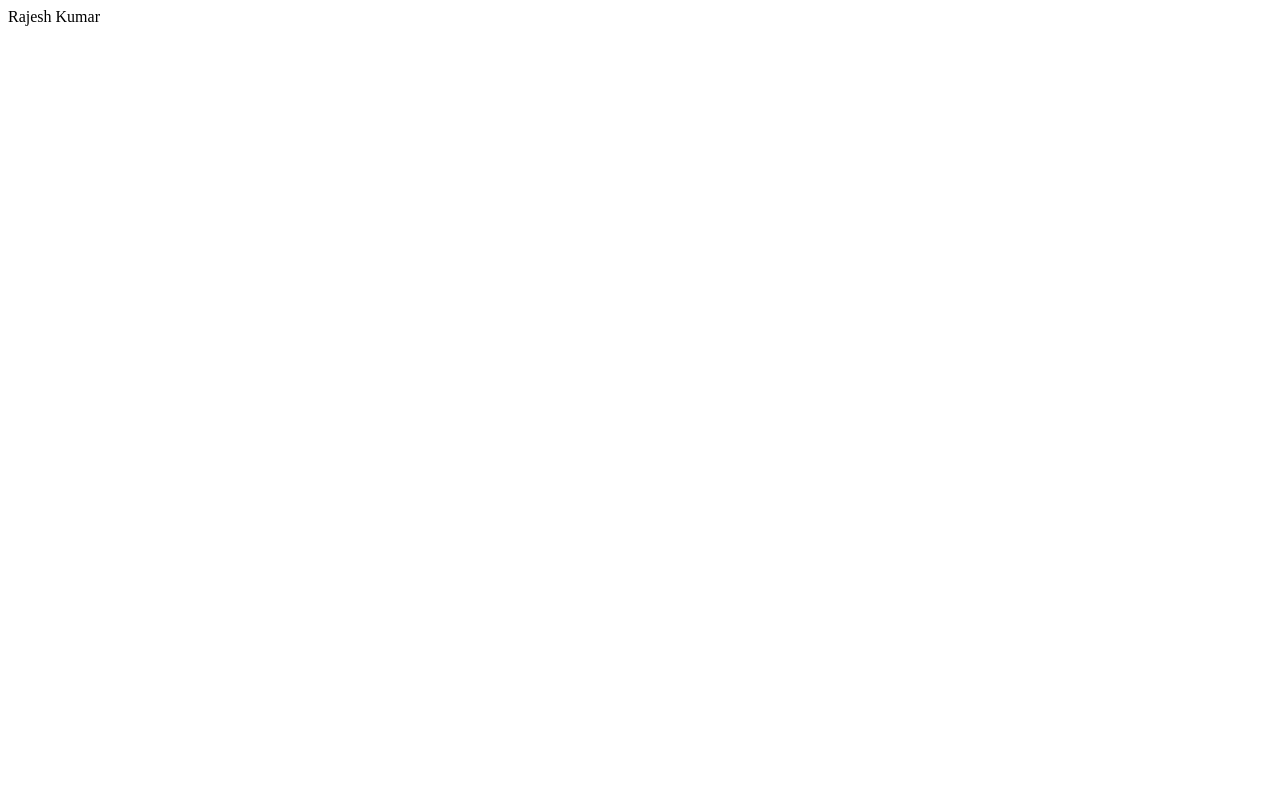
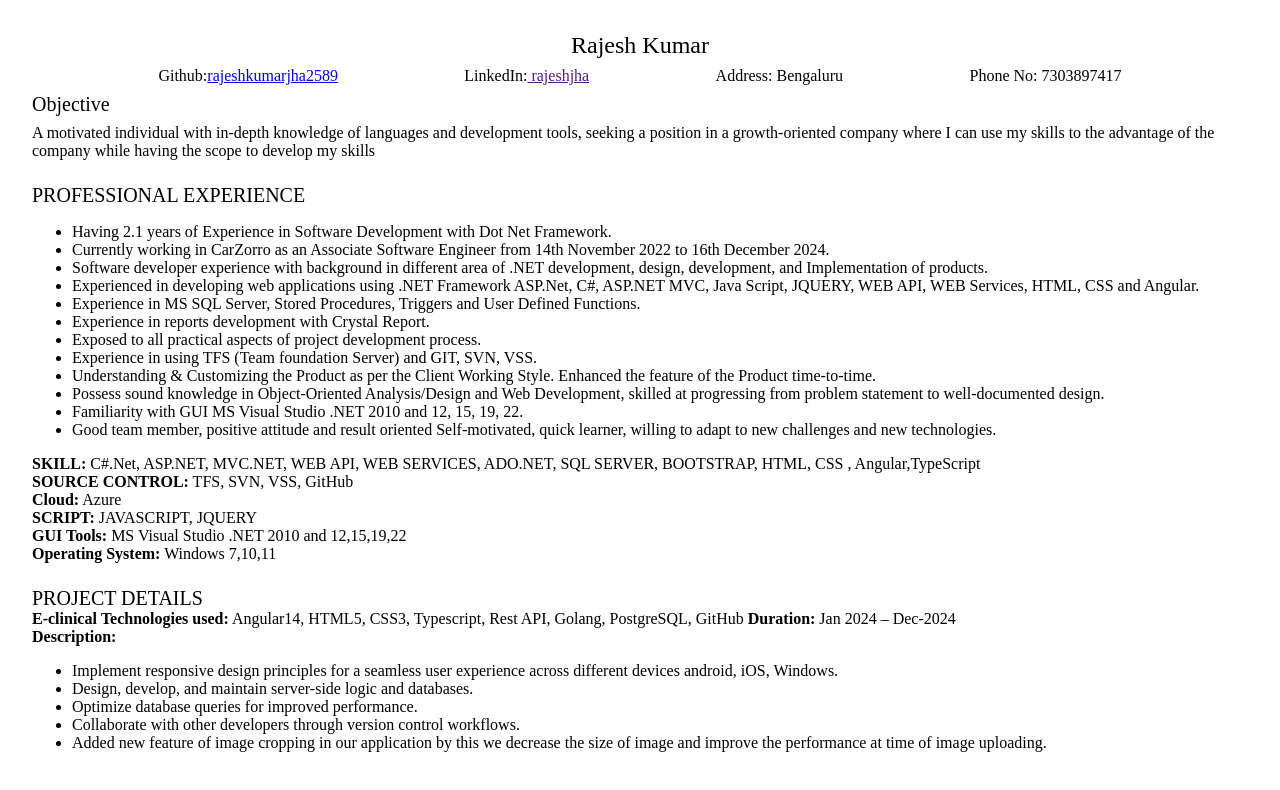
Before and after one commit to rajeshkumarjha2589/Resume-, a plain HTML site: page index.html in a window 1280 px wide. Drawn offline with Linux system fonts and the light colour scheme.

Commit message:
static data added

```diff
--- a/index.html
+++ b/index.html
@@ -5,25 +5,105 @@
         <meta charset="UTF-8">
         <meta name="viewport" content="width=device-width, initial-scale=1.0">
         <title>Resume</title>
+        <link rel="stylesheet" href="style.css">
     </head>
 
     <body>
         <!-- main -->
-        <div>
+        <div class="main-container">
             <!-- heading -->
-            <div>
-                <div>Rajesh Kumar</div>
+            <div class="heading">
+                <div class="name">Rajesh Kumar</div>
+                <div class="contact">
+                    <span>Github:<a href="https://github.com/rajeshkumarjha2589">rajeshkumarjha2589</a></span>
+                    <span>LinkedIn:<a href=""> rajeshjha</a></span>
+                    <span>Address:<a href=""></a> Bengaluru</span>
+                    <span>Phone No: <a aria-placeholder="phone"></a>7303897417</span>
+                </div>
                 <!--link  -->
-                <div>
-
+                <div style="display: flex; gap: 8px;flex-direction: column;">
+                    <div class="sub-titel">Objective</div>
+                    <div>A motivated individual with in-depth knowledge of languages and development tools, seeking a
+                        position in a
+                        growth-oriented company where I can use my skills to the advantage of the company while having
+                        the scope to
+                        develop my skills </div>
                 </div>
             </div>
             <!-- body -->
             <div>
+                <div>
+                    <div class="sub-titel">PROFESSIONAL EXPERIENCE </div>
+                    <div>
+                        <ul>
+                            <li>Having 2.1 years of Experience in Software Development with Dot Net Framework.</li>
+                            <li>Currently working in CarZorro as an Associate Software Engineer from 14th November 2022
+                                to 16th
+                                December 2024.</li>
+                            <li> Software developer experience with background in different area of .NET development,
+                                design, development, and Implementation of products.</li>
+                            <li>Experienced in developing web applications using .NET Framework ASP.Net, C#, ASP.NET
+                                MVC, Java
+                                Script, JQUERY, WEB API, WEB Services, HTML, CSS and Angular.</li>
+                            <li>Experience in MS SQL Server, Stored Procedures, Triggers and User Defined Functions.
+                            </li>
+                            <li>Experience in reports development with Crystal Report.</li>
+                            <li>Exposed to all practical aspects of project development process.</li>
+                            <li> Experience in using TFS (Team foundation Server) and GIT, SVN, VSS.</li>
+                            <li>Understanding &amp; Customizing the Product as per the Client Working Style. Enhanced
+                                the
+                                feature of
+                                the Product time-to-time.</li>
+                            <li>Possess sound knowledge in Object-Oriented Analysis/Design and Web Development, skilled
+                                at
+                                progressing from problem statement to well-documented design.</li>
+                            <li>Familiarity with GUI MS Visual Studio .NET 2010 and 12, 15, 19, 22.</li>
+                            <li>Good team member, positive attitude and result oriented Self-motivated, quick learner,
+                                willing
+                                to adapt to
+                                new challenges and new technologies.</li>
+                        </ul>
+                    </div>
+                </div>
+                <div>
+                    <b>SKILL:</b> C#.Net, ASP.NET, MVC.NET, WEB API, WEB
+                    SERVICES, ADO.NET, SQL SERVER, BOOTSTRAP,
+                    HTML, CSS , Angular,TypeScript<br>
+                    <b>SOURCE CONTROL:</b> TFS, SVN, VSS, GitHub<br>
+                    <b>Cloud:</b> Azure <br>
+
+                    <b>SCRIPT: </b> JAVASCRIPT, JQUERY<br>
+                    <b>GUI Tools:</b> MS Visual Studio .NET 2010 and
+                    12,15,19,22<br>
+                    <b>Operating System:</b> Windows 7,10,11
+                </div>
+
 
             </div>
+
             <!-- fotter -->
-            <div></div>
+            <div>
+                <div class="sub-titel">PROJECT DETAILS </div>
+                <div>
+                    <div>
+                        <b> E-clinical</b>
+                    <b>Technologies used:</b> Angular14, HTML5, CSS3, Typescript, Rest API, Golang, PostgreSQL, GitHub
+                    <b>Duration: </b>Jan 2024 – Dec-2024<br>
+                    </div>
+                    <div><b>Description: </b></div>
+                    <ul style="margin-bottom: 0px !important;"><li> Implement responsive design principles for a seamless user experience across different devices
+                        android, iOS, Windows.
+                        </li>
+                    <li>Design, develop, and maintain server-side logic and databases.
+                        </li>
+                    <li>Optimize database queries for improved performance.
+                        </li>
+                    <li>Collaborate with other developers through version control workflows.
+                        </li>
+                    <li>Added new feature of image cropping in our application by this we decrease the size of image and
+                        improve the performance at time of image uploading.</li></ul>
+                </div>
+            </div>
         </div>
 
     </body>
--- /dev/null
+++ b/style.css
@@ -0,0 +1,38 @@
+.main-container {
+    padding: 24px;
+    display: flex;
+    gap: 24px;
+    flex-direction: column;
+    font-size: 16px;
+
+    .heading {
+        .name {
+            font-size: 24px;
+            display: flex;
+            justify-content: center;
+
+        }
+
+        .contact {
+            padding-bottom: 8px;
+            padding-top: 8px;
+            display: flex;
+            justify-content: space-evenly;
+            flex-direction: unset;
+            flex-wrap: wrap;
+        }
+
+        .title {
+
+            font-size: 20px;
+        }
+
+
+    }
+
+    .sub-titel {
+        font: bold;
+        font-size: 20px;
+
+    }
+}
```
